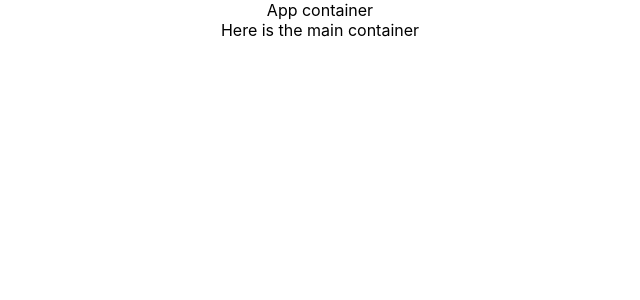
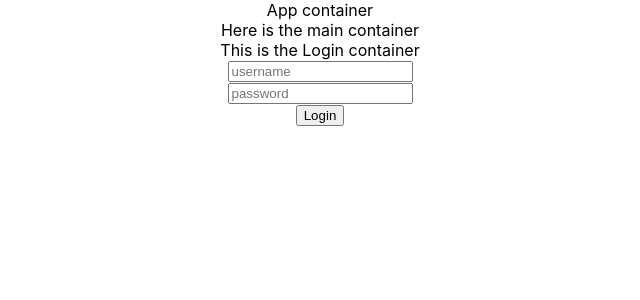
Before and after one commit to naomatheus/freelab-react-app, a React (Create React App) app: page / in a window 1280 px wide. Shown: the top 300 px of the page, without its empty margins (320-960 px from the left). Built offline with nearby package versions, Linux system fonts and the light colour scheme.

Commit message:
added Login container, githubjobs container, and login registers changes in the form

```diff
--- a/src/App.js
+++ b/src/App.js
@@ -1,12 +1,14 @@
 import React from 'react';
 import './App.css';
-import MainContainer from './MainContainer'
+import MainContainer from './MainContainer';
+import Login from './Login';
 
 function App() {
   return (
     <div className="App">
       App container
       <MainContainer />
+      <Login />
     </div>
   );
 }
--- /dev/null
+++ b/src/GithubJobs/index.js
@@ -0,0 +1 @@
+index.js
--- a/src/Login/index.js
+++ b/src/Login/index.js
@@ -1 +1,58 @@
-index.js
+import React, { Component } from 'react';
+
+class Login extends Component {
+	constructor(){
+		super()
+
+		this.state = {
+			username: '',
+			password: ''
+		};
+	}
+
+	handleSubmit = (e) => {
+		console.log(e);
+	};
+
+	handleChange = (e) => {
+
+		console.log(e.target.value, '<-- this is event');
+		this.setState({
+			// computed property syntax
+			[e.target.name] : e.target.value
+		})
+
+	}
+
+	render(){
+
+		return (
+
+			<div>
+				This is the Login container
+				<form onSubmit={this.handleSubmit}>
+					<input
+						type='text'
+						placeholder='username'
+						onChange={this.handleChange}
+					/>
+					<br/>
+
+					<input
+						type='password'
+						placeholder='password'
+						onChange={this.handleChange}
+					/>
+					<br/>
+
+					<button type='submit'>Login</button>
+				</form>
+			</div>
+		)
+	}
+
+
+}
+
+
+export default Login;
```
